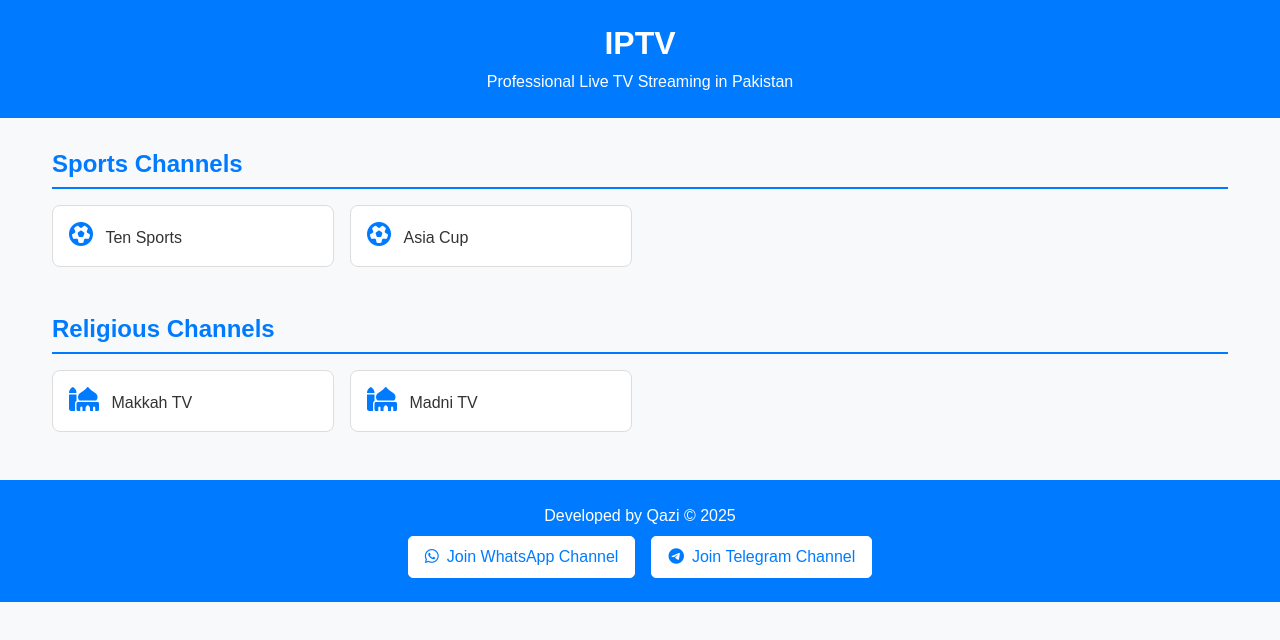
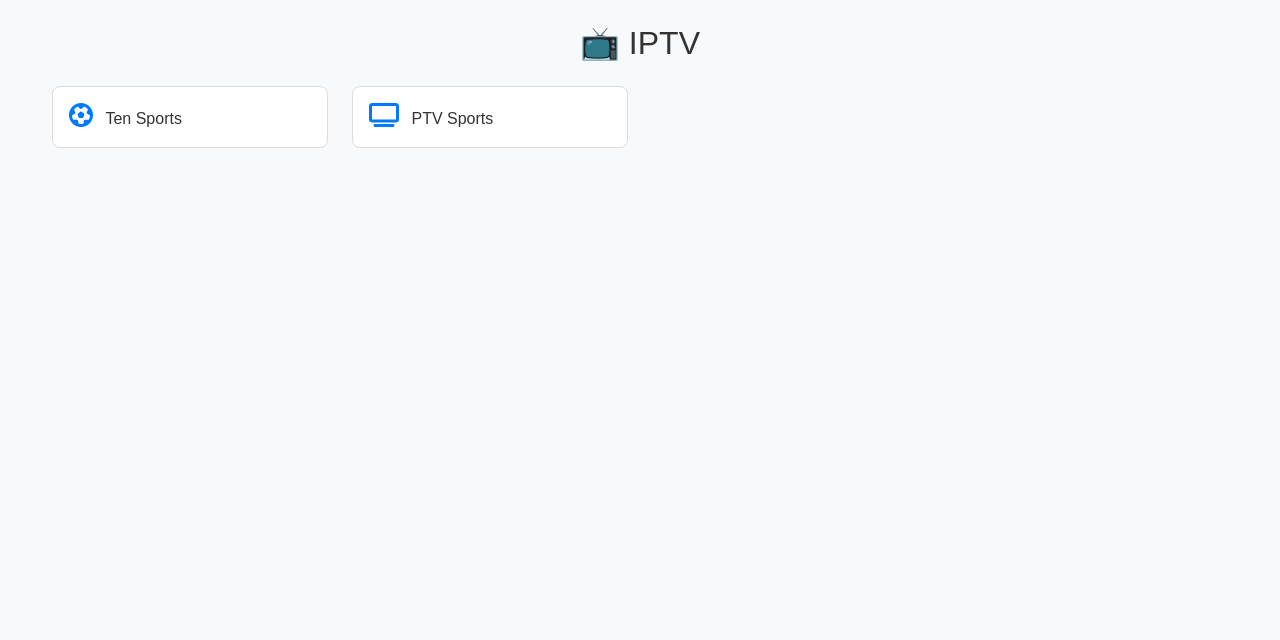
Before and after one commit to shaheer1101/TV, a plain HTML site: page index.html in a window 1280 px wide. Drawn offline with nearby package versions, Linux system fonts and the light colour scheme.

Commit message:
Update index.html

```diff
--- a/index.html
+++ b/index.html
@@ -1,89 +1,60 @@
 <!DOCTYPE html>
 <html lang="en">
 <head>
-  <meta charset="UTF-8"> <!-- Page encoding -->
-  <meta name="viewport" content="width=device-width, initial-scale=1.0"> <!-- Mobile responsive -->
-  <title>Professional Live TV Streaming Pakistan</title> <!-- Page title -->
-  <meta name="description" content="Professional IPTV streaming for Pakistan: Live Asia Cup 2025 India vs Pakistan, sports, entertainment, news channels in HD."> <!-- SEO description -->
-  <meta name="keywords" content=" iptv, live tv streaming pakistan, asia cup 2025 live, india vs pakistan live, professional iptv,"> <!-- SEO keywords -->
-  <meta name="author" content="Qazi Innovations">
-  <meta name="robots" content="index, follow"> <!-- Search engines indexing -->
+  <meta charset="UTF-8">
+  <meta name="viewport" content="width=device-width, initial-scale=1.0">
+  <title>IPTV</title>
 
-  <link rel="icon" href="favicon.ico"> <!-- Website favicon -->
   <!-- Bootstrap CSS -->
-  <link href="https://cdn.jsdelivr.net/npm/bootstrap@5.3.3/dist/css/bootstrap.min.css" rel="stylesheet">
-  <!-- Font Awesome icons -->
-  <link rel="stylesheet" href="https://cdnjs.cloudflare.com/ajax/libs/font-awesome/6.5.0/css/all.min.css">
+  <link href="https://cdn.jsdelivr.net/npm/bootstrap@5.3.2/dist/css/bootstrap.min.css" rel="stylesheet">
+  <link rel="stylesheet" href="https://cdnjs.cloudflare.com/ajax/libs/font-awesome/6.4.0/css/all.min.css">
+
   <!-- Custom CSS -->
-  <link rel="stylesheet" href="style.css"> <!-- Apni CSS file link -->
+  <link rel="stylesheet" href="style.css">
 </head>
+<body>
 
-<body>
-  <!-- HEADER -->
-  <header>
-    <div class="container">
-      <h1>IPTV</h1>
-      <p>Professional Live TV Streaming in Pakistan</p>
+  <div class="container py-4">
+    <h2 class="text-center mb-4">📺 IPTV</h2>
+    <div class="row">
+      <!-- Channel Cards -->
+      <div class="col-md-3">
+        <div class="channel-card" onclick="openPlayer('aHR0cHM6Ly9saXZlLXR2LWguYWthbWFpemVkLm5ldC9odHdwL21zL2xpdmUvMjAwLm0zdTg=','Ten Sports')">
+          <i class="channel-icon fas fa-futbol"></i>
+          <span class="channel-name">Ten Sports</span>
+        </div>
+      </div>
+
+      <div class="col-md-3">
+        <div class="channel-card" onclick="openPlayer('aHR0cHM6Ly9zYW1wbGUubmV0L3N0cmVhbS5tM3U4','PTV Sports')">
+          <i class="channel-icon fas fa-tv"></i>
+          <span class="channel-name">PTV Sports</span>
+        </div>
+      </div>
+      <!-- aur channels bhi isi format mein add kar sakte ho -->
     </div>
-  </header>
+  </div>
 
-  <!-- SPORTS CHANNELS -->
-  <div class="container">
-    <div class="category-section">
-      <h2 class="category-title">Sports Channels</h2>
-      <div class="row row-cols-1 row-cols-sm-2 row-cols-md-3 row-cols-lg-4 g-3">
-        <div class="col">
-          <div class="channel-card" onclick="openPlayer('aHR0cHM6Ly9jZG4wN2lzYi50YW1hc2hhd2ViLmNvbTo4MDg3L1lsVUhlRFFiN2EvMTU3LTNIL3BsYXlsaXN0Lm0zdTg=','Ten Sports')">
-            <i class="channel-icon fas fa-futbol"></i>
-            <span class="channel-name">Ten Sports</span>
-          </div>
+  <!-- Player Modal -->
+  <div class="modal fade" id="playerModal" tabindex="-1" aria-hidden="true">
+    <div class="modal-dialog modal-lg modal-dialog-centered">
+      <div class="modal-content bg-dark">
+        <div class="modal-header">
+          <h5 class="modal-title text-white" id="channelTitle"></h5>
+          <button type="button" class="btn-close btn-close-white" data-bs-dismiss="modal"></button>
         </div>
-        <div class="col">
-          <div class="channel-card" onclick="openPlayer('aHR0cHM6Ly9jZG4wMmlzYi1uLnRhbWFzaGF3ZWIuY29tOjgwODcvamF6emF1dGgvQVNJQUNVUDIwMjUtYWJyL2xpdmUvQVNJQUNVUDIwMjVfMzYwcC9jaHVua3MubTN1OA==','Asia Cup')">
-            <i class="channel-icon fas fa-futbol"></i>
-            <span class="channel-name">Asia Cup</span>
-          </div>
+        <div class="modal-body">
+          <video id="player" controls autoplay></video>
         </div>
       </div>
     </div>
-
-    <!-- Religious Channels -->
-    <div class="category-section">
-      <h2 class="category-title">Religious Channels</h2>
-      <div class="row row-cols-1 row-cols-sm-2 row-cols-md-3 row-cols-lg-4 g-3">
-        <div class="col">
-          <div class="channel-card" onclick="openPlayer('aHR0cHM6Ly9jZG4wN2lzYi50YW1hc2hhd2ViLmNvbTo4MDg3L1lsVUhlRFFiN2EvMTQxTS9wbGF5bGlzdC5tM3U4','Makkah TV')">
-            <i class="channel-icon fas fa-mosque"></i>
-            <span class="channel-name">Makkah TV</span>
-          </div>
-        </div>
-        <div class="col">
-          <div class="channel-card" onclick="openPlayer('aHR0cHM6Ly9jZG4wNWtoaS50YW1hc2hhd2ViLmNvbTo4MDg3L2phenphdXRoL01hZG5pLWFici9saXZlL3ZzYXQtOTRNL2NodW5rcy5tM3U4','Madni TV')">
-            <i class="channel-icon fas fa-mosque"></i>
-            <span class="channel-name">Madni TV</span>
-          </div>
-        </div>
-      </div>
-    </div>
-
-    <!-- Yahan baqi categories same structure se aap add kar sakte ho -->
-
   </div>
 
-  <!-- FOOTER -->
-  <footer>
-    <div class="container">
-      <p class="mb-2">Developed by Qazi © 2025</p>
-      <div class="footer-content">
-        <a href="https://whatsapp.com/channel/" class="social-btn"><i class="fab fa-whatsapp"></i>Join WhatsApp Channel</a>
-        <a href="https://t.me/" class="social-btn"><i class="fab fa-telegram"></i>Join Telegram Channel</a>
-      </div>
-    </div>
-  </footer>
-
   <!-- Bootstrap JS -->
-  <script src="https://cdn.jsdelivr.net/npm/bootstrap@5.3.3/dist/js/bootstrap.bundle.min.js"></script>
+  <script src="https://cdn.jsdelivr.net/npm/bootstrap@5.3.2/dist/js/bootstrap.bundle.min.js"></script>
+  <!-- HLS.js -->
+  <script src="https://cdn.jsdelivr.net/npm/hls.js@latest"></script>
   <!-- Custom JS -->
-  <script src="script.js"></script> <!-- Apni JS file link -->
+  <script src="script.js"></script>
 </body>
 </html>
```
